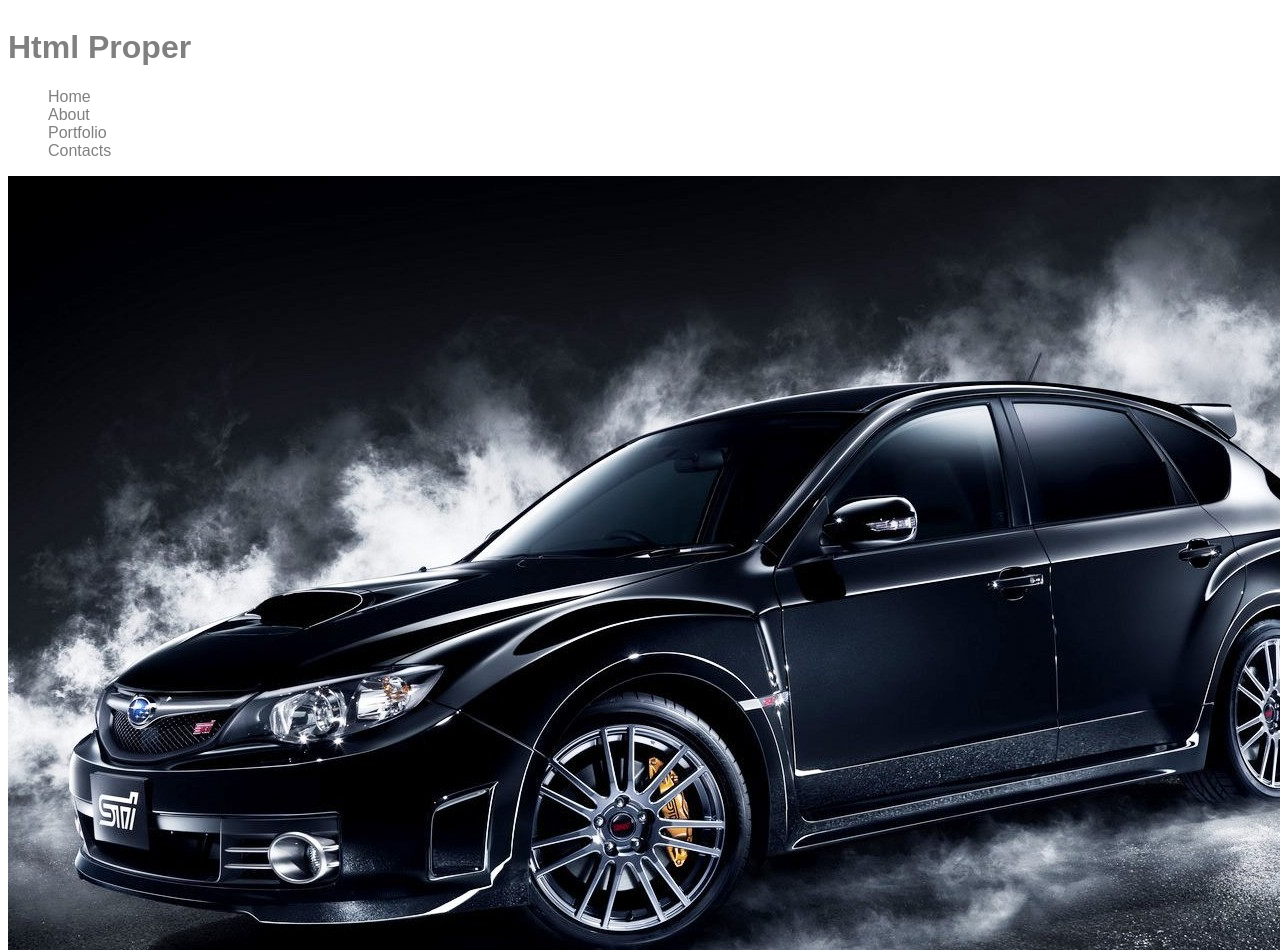
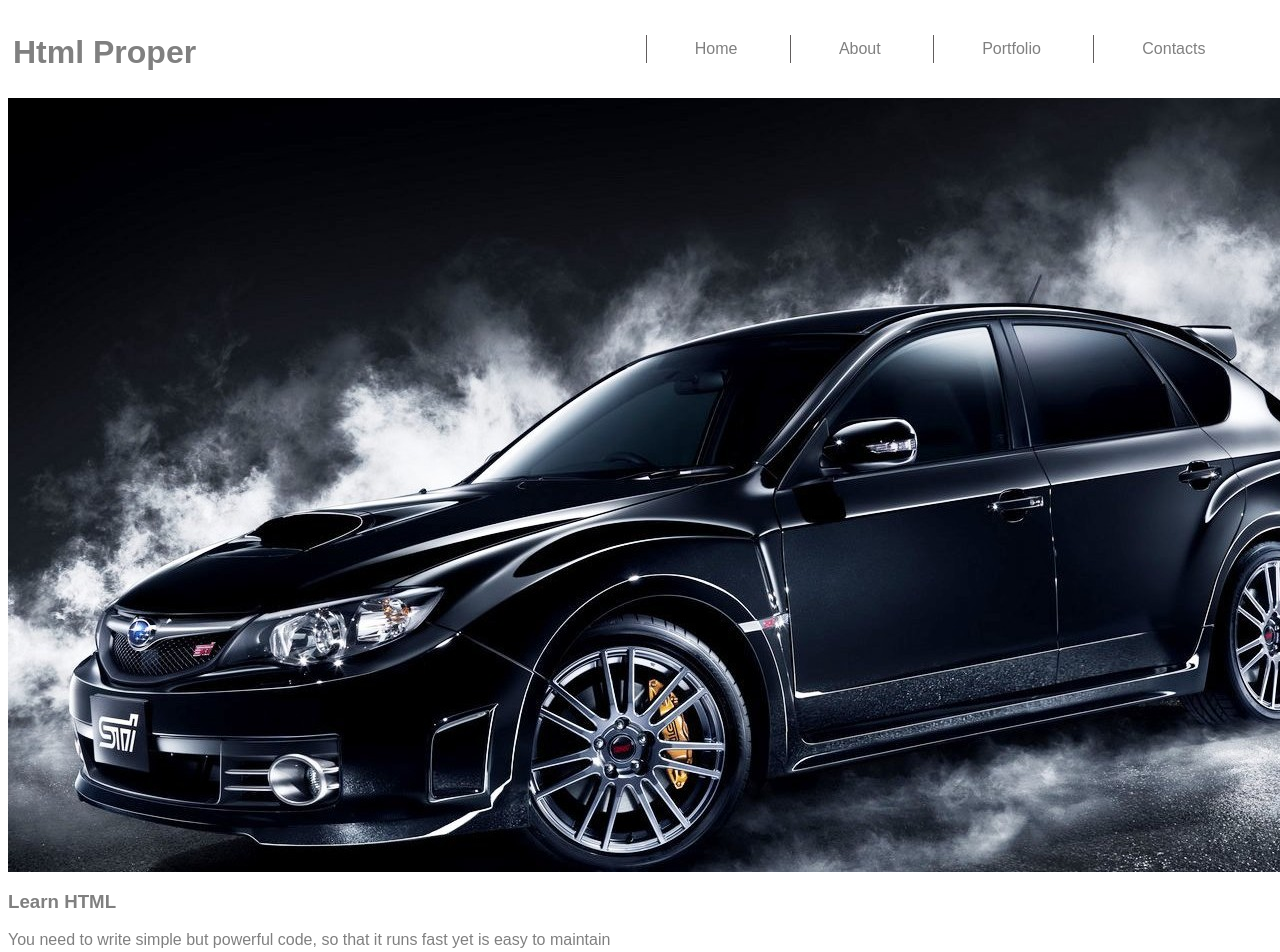
Before and after one commit to timobure/html-div-layout, a plain HTML site: page index.html in a window 1280 px wide. Shown: the top 952 px of the page. Drawn offline with Linux system fonts and the light colour scheme.

Commit message:
css - define style for menu section

```diff
--- a/css/style.css
+++ b/css/style.css
@@ -21,9 +21,33 @@ div, li, img, p {
 
 
 /* menu style */
-
+.menu {
+	width: 100%;
+	padding: 5px;
+}
+.brand-name {
+	display: inline-block;
+	width: 20%
+}
+.menu-items {
+	display: inline-block;
+	width: 75%;
+	padding: 2px 20px;
+	text-align: right;
+}
+.menu-items > li {
+	display: inline-block;
+	margin: 0;
+	padding: 5px 5%;
+	border-left: 1px solid #615d5d;
+}
+.menu-items > li:hover {
+	background-color: #615d5d;
+	color: #e3dede;
+}
 
 /* slide window style */
+
 
 
 /* left sidebar style */
```
